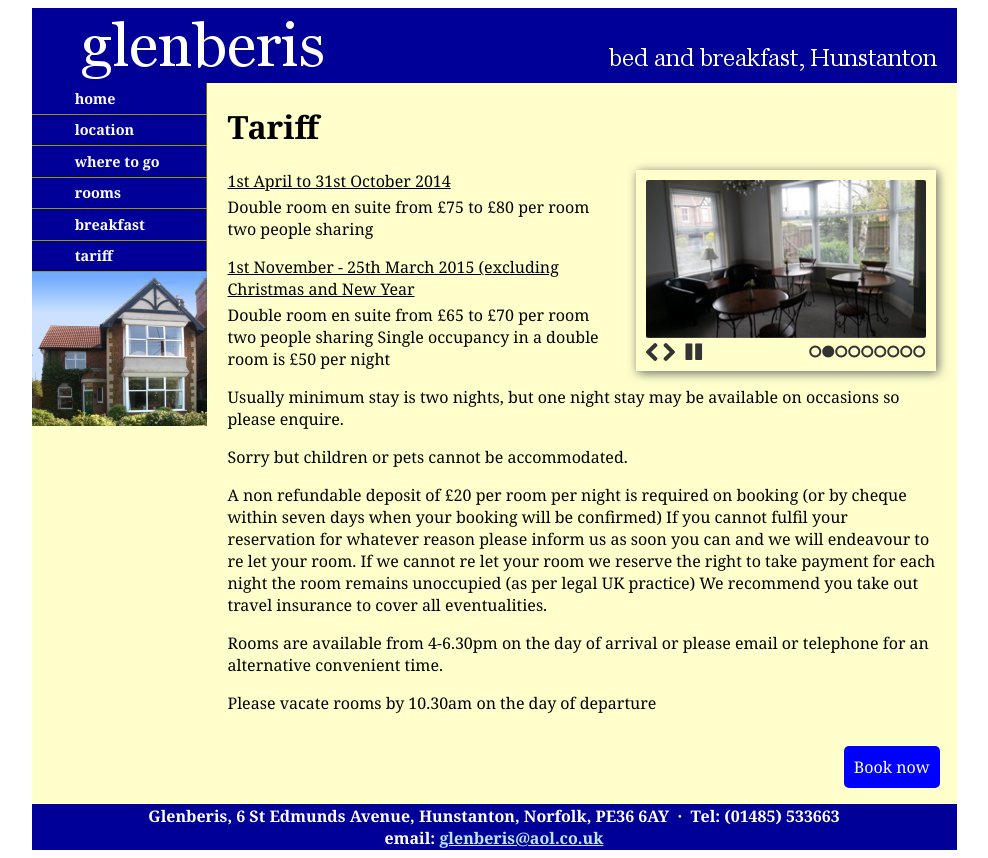
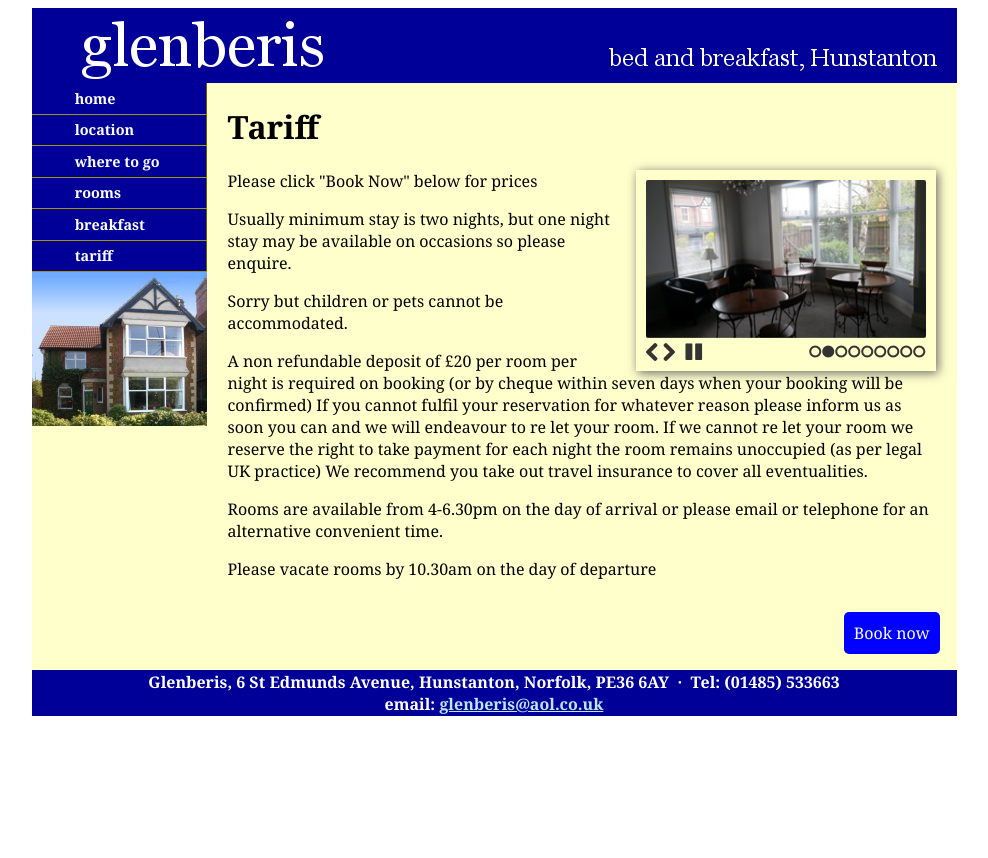
Before and after one commit to asmt3/glenberis.co.uk, a plain HTML site: page tariff.html in a window 1280 px wide. Shown: the whole page, without its empty margins (146-1134 px from the left). After the commit the page ends 800 px from the top, so only its background shows below. Drawn offline with Linux system fonts and the light colour scheme.

Commit message:
Update tariff.html

```diff
--- a/tariff.html
+++ b/tariff.html
@@ -69,15 +69,7 @@ $(function() {
       });
     });
 </script>
-	<dl>
-		<dt>1st April to 31st October 2014</dt>
-		<dd>Double room en suite from £75 to £80 per room two people sharing</dd>
-
-		<dt>1st November - 25th March 2015 (excluding Christmas and New Year</dt>
-		<dd>Double room en suite from £65 to £70 per room two people sharing
-Single occupancy in a double room is £50 per night</dd>
-
-	</dl>
+	<p>Please click "Book Now" below for prices</p>
 	<p>
 		Usually minimum stay is two nights, but one night stay may be available on occasions so please enquire.
 	</p>
```
